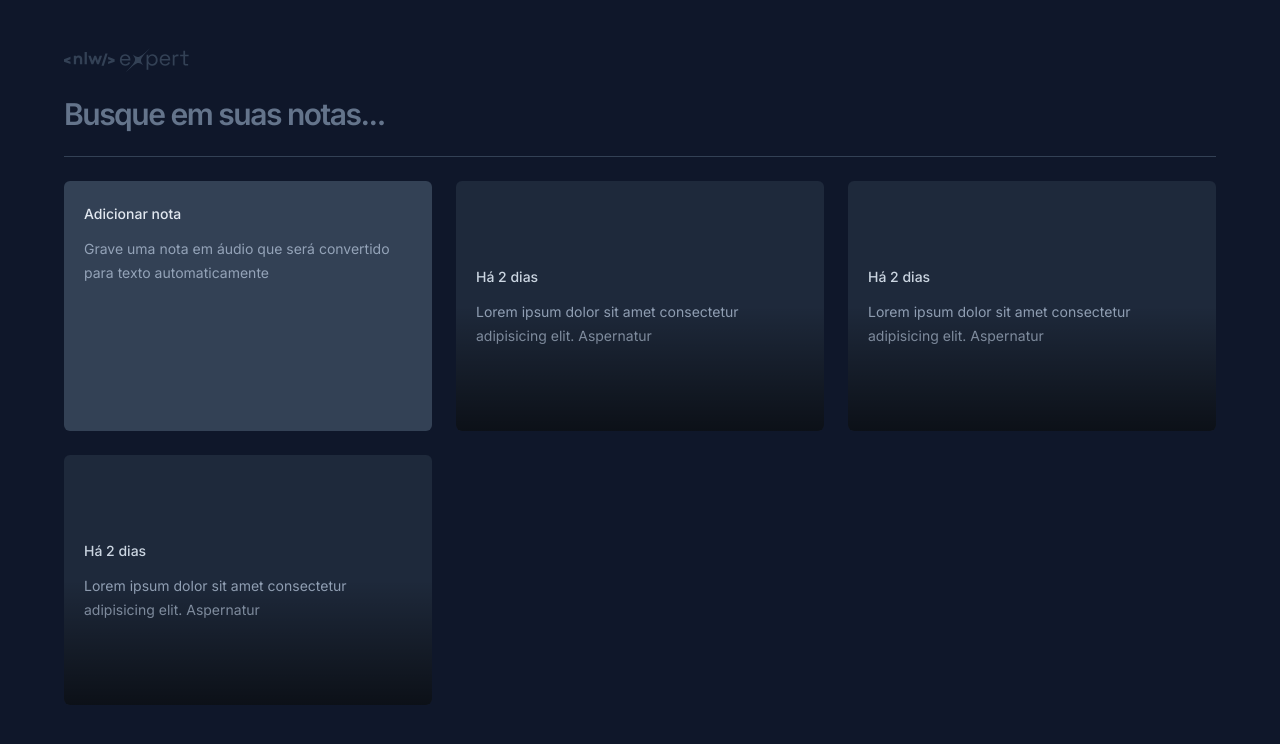
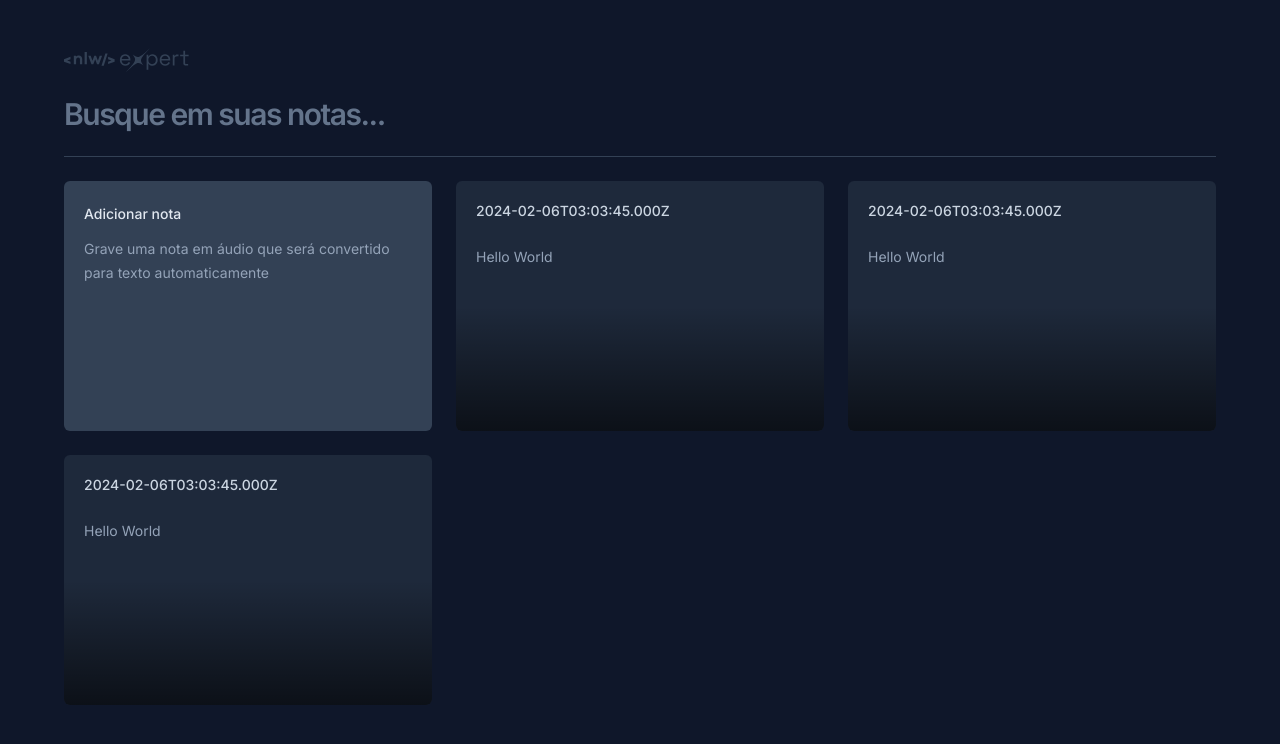
Before and after one commit to LucasRochaFernandes/NOTES-APP-REACT.JS, a React (Vite) app: page / in a window 1280 px wide. Shown: the top 744 px of the page. Built offline with nearby package versions, Linux system fonts and the light colour scheme.

Commit message:
add modal

```diff
--- a/package.json
+++ b/package.json
@@ -10,6 +10,8 @@
     "preview": "vite preview"
   },
   "dependencies": {
+    "@radix-ui/react-dialog": "^1.0.5",
+    "date-fns": "^3.3.1",
     "react": "^18.2.0",
     "react-dom": "^18.2.0"
   },
--- a/src/app.tsx
+++ b/src/app.tsx
@@ -16,9 +16,9 @@ export function App() {
       <div className="h-px bg-slate-700" />
       <div className="grid auto-rows-[250px] grid-cols-3 gap-6">
         <NewNoteCard />
-        <NoteCard />
-        <NoteCard />
-        <NoteCard />
+        <NoteCard date={new Date()} content={'Hello World'} />
+        <NoteCard date={new Date()} content={'Hello World'} />
+        <NoteCard date={new Date()} content={'Hello World'} />
       </div>
     </div>
   )
--- a/src/components/note-card.tsx
+++ b/src/components/note-card.tsx
@@ -1,11 +1,35 @@
-export function NoteCard() {
+import * as Dialog from '@radix-ui/react-dialog'
+import { formatDistanceToNow } from 'date-fns'
+import { ptBR } from 'date-fns/locale'
+interface NoteCardProps {
+  date: Date
+  content: string
+}
+
+export function NoteCard({ date, content }: NoteCardProps) {
   return (
-    <button className="relative space-y-3 overflow-hidden rounded-md bg-slate-800 p-5 text-left outline-none hover:ring-2 hover:ring-slate-600 focus-visible:ring-2 focus-visible:ring-lime-400">
-      <span className="text-sm font-medium text-slate-300">Há 2 dias</span>
-      <p className="text-sm leading-6 text-slate-400">
-        Lorem ipsum dolor sit amet consectetur adipisicing elit. Aspernatur
-      </p>
-      <div className="pointer-events-none absolute bottom-0 left-0 right-0 h-1/2 bg-gradient-to-t from-black/60 to-black/0" />
-    </button>
+    <Dialog.Root>
+      <Dialog.Trigger className="relative flex  flex-col gap-3 space-y-3 overflow-hidden rounded-md bg-slate-800 p-5 text-left outline-none hover:ring-2 hover:ring-slate-600 focus-visible:ring-2 focus-visible:ring-lime-400">
+        <span className="text-sm font-medium text-slate-300">
+          {date.toISOString()}
+        </span>
+        <p className="text-sm leading-6 text-slate-400">{content}</p>
+        <div className="pointer-events-none absolute bottom-0 left-0 right-0 h-1/2 bg-gradient-to-t from-black/60 to-black/0" />
+      </Dialog.Trigger>
+      <Dialog.Portal>
+        <Dialog.Overlay className="fixed inset-0 bg-black/50" />
+        <Dialog.Content className="fixed left-1/2 top-1/2 flex h-[60vh] w-full max-w-[640px] -translate-x-1/2 -translate-y-1/2 flex-col rounded-md bg-slate-700 outline-none">
+          <div className="flex flex-1 flex-col gap-3 p-5">
+            <span className="text-sm font-medium text-slate-300">
+              {formatDistanceToNow(date.toISOString(), {
+                locale: ptBR,
+                addSuffix: true,
+              })}
+            </span>
+            <p className="text-sm leading-6 text-slate-400">{content}</p>
+          </div>
+        </Dialog.Content>
+      </Dialog.Portal>
+    </Dialog.Root>
   )
 }
```
Also changed, not shown: 1 other file (tests, documents, lock files or other folders).
